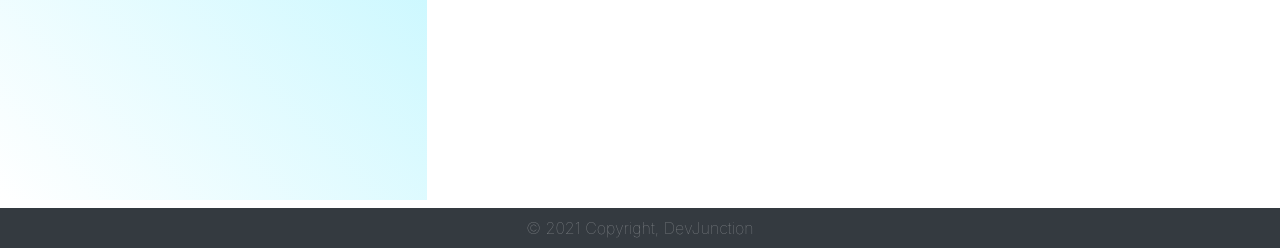
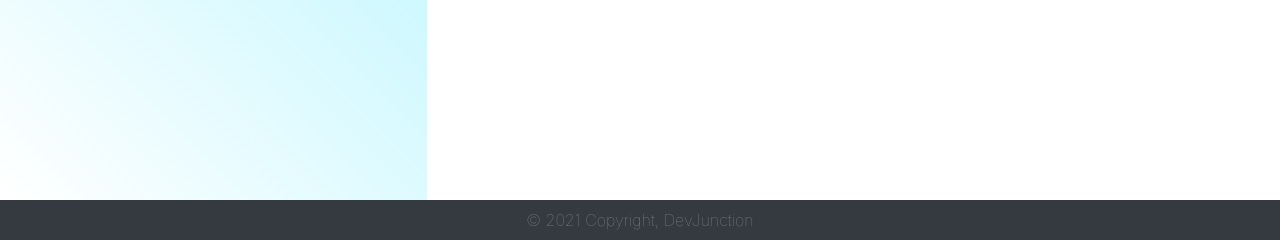
Before and after one commit to anuragftp/weather_App_django, a Django app: template dashboard/templates/home.html in a window 1280 px wide. Shown: the part 552-800 px from the top of the page. Run offline with Django 3.2, Linux system fonts and the light colour scheme; the template is opened without the code that fills it: values that come from a table or form of the project are taken from there, others are empty; some libraries are stand-ins or nearby versions.

Commit message:
changes in style

```diff
--- a/dashboard/static/style.css
+++ b/dashboard/static/style.css
@@ -31,8 +31,8 @@
 }
 
 
-footer{
-	position:fixed;
+.footer{
+	position:static;
 	bottom:0;
 	width: 100%;
 }
--- a/dashboard/templates/components/card.html
+++ b/dashboard/templates/components/card.html
@@ -1,5 +1,5 @@
 {% if weather_data %}
-<div class=" card mx-auto my-5 " style="width: 30rem;" id="dashboard-card">
+<div class=" card mx-auto my-5 " id="dashboard-card">
 
 
   <!--  <img src=url(image.png) class="card-img" alt="..."> -->
@@ -9,7 +9,7 @@
         <tr>
           <td class="border-bottom border-right">
             <div>
-              <h1 class="display-2">{{weather_data.temp}}&deg; C</h1>
+              <h1 class="display-4">{{weather_data.temp}}&deg; C</h1>
             <p><strong>{{weather_data.temp_min}}&deg;C - {{weather_data.temp_max}}&deg;C</strong></p>
             </div>
           </td>
```
Also changed, not shown: db.sqlite3.
